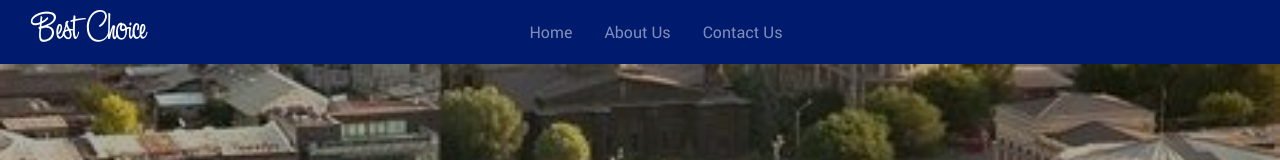
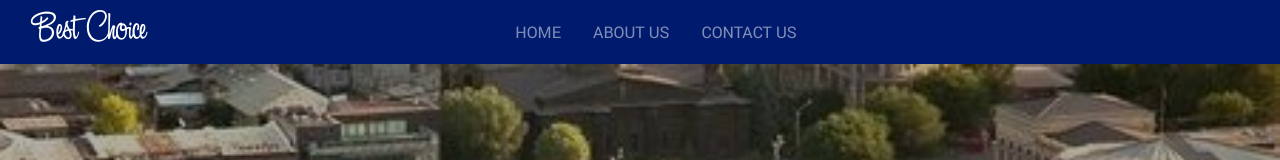
Before and after one commit to willsmith-js/best-choice, an Angular app: page / in a window 1280 px wide. Shown: the top 160 px of the page. Built offline with nearby package versions, Linux system fonts and the light colour scheme; what ngx-moment would draw is missing.

Commit message:
updated menu items in header component

```diff
--- a/src/app/components/header/header.component.html
+++ b/src/app/components/header/header.component.html
@@ -7,13 +7,13 @@
   <div class="collapse navbar-collapse col-8 text-center" id="navbarNav">
     <ul class="navbar-nav m-auto">
       <li class="nav-item">
-        <a routerLink="/home" routerLinkActive="active_nav" class="nav-link mx-3" href="">Home <span class="sr-only">(current)</span></a>
+        <a routerLink="/home" routerLinkActive="active_nav" class="nav-link mx-3" href="">HOME <span class="sr-only">(current)</span></a>
       </li>
       <li class="nav-item">
-        <a routerLink="/about" routerLinkActive="active_nav" class="nav-link mx-auto" href="#">About Us</a>
+        <a routerLink="/about" routerLinkActive="active_nav" class="nav-link mx-auto" href="#">ABOUT US</a>
       </li>
       <li class="nav-item">
-        <a routerLink="/contact" routerLinkActive="active_nav" class="nav-link mx-3" href="#">Contact Us</a>
+        <a routerLink="/contact" routerLinkActive="active_nav" class="nav-link mx-3" href="#">CONTACT US</a>
       </li>
     </ul>
   </div>
```
